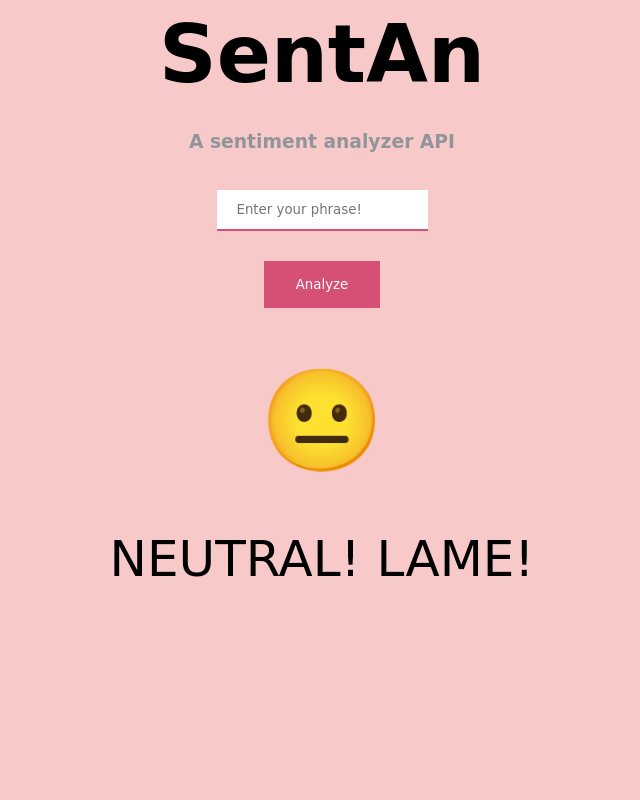
After one commit to LeanaNeuber/SentimentAnalysis, a Flask app: template app/templates/index_neutral.html in a window 1280 px wide. The commit adds this page. Shown: the whole page, without its empty margins (318-958 px from the left). Run offline with Flask 2, Linux system fonts and the light colour scheme; the template is opened without the code that fills it, so the values that code supplies are empty; parts of the project's set-up code (start-up, migrations or seed data) failed here and were passed over.

Commit message:
Adding frontend

```diff
--- a/app/app.py
+++ b/app/app.py
@@ -1,59 +1,84 @@
 from flask import Flask, request, render_template
 from redis import RedisError, StrictRedis
 import pickle
-
 import pandas as pd
 import numpy as np
+from sklearn import preprocessing
 from sklearn.feature_extraction.text import TfidfVectorizer
+from sklearn.feature_extraction.text import TfidfTransformer
+from sklearn.feature_extraction.text import CountVectorizer
 from sklearn.model_selection import train_test_split
+from sklearn import model_selection, svm
+from sklearn.linear_model import SGDClassifier
 from sklearn.metrics import accuracy_score
-from sklearn.linear_model import LogisticRegression
+from sklearn.utils.validation import column_or_1d
+from sklearn.pipeline import Pipeline
 
 app = Flask(__name__)
-
 # ML code for sentiment analysis, could also be in an extra class
 def train_model():
     # do something to train model etc.
-	dataset = pd.read_csv('data.csv')
-	vector = TfidfVectorizer(sublinear_tf=True)
-	tf_vector =  vector.fit(np.array(dataset.iloc[:, 1]).ravel().astype('U'))
-	X = tf_vector.transform(np.array(dataset.iloc[:, 1]).ravel())
-	y = np.array(dataset.iloc[:, 0]).ravel()
-	X_train, X_test, y_train, y_test = train_test_split(X, y, test_size=0.2, random_state=30)
-	model = LogisticRegression(solver='lbfgs')
-	model.fit(X_train, y_train)
+    print('###### Load dataset')
+    dataset = pd.read_csv('app/Sentiment_Reviews.csv',index_col=0)
+    X = dataset[['Reviews']]
+    y = dataset[['Sentiment']]
+    le = preprocessing.LabelEncoder()
+    le.fit(y)
+    y = (le.transform(y))
+    X_train, X_test, y_train, y_test = train_test_split(X, y, test_size=0.2, random_state=38)
+    print('###### train model')
+    text_clf_svm = Pipeline([('vect', CountVectorizer()), ('tfidf', TfidfTransformer(use_idf=False)), ('clf-svm', SGDClassifier(loss='modified_huber', penalty='l2', alpha=0.001, random_state=42, max_iter=20))])
+    text_clf_svm = text_clf_svm.fit(X_train['Reviews'], y_train)
     # store model to redis with pickle
-    pickled_model = pickle.dumps(model)
+    print('###### store model to redis with pickle')
+    pickled_model = pickle.dumps(text_clf_svm)
 
     try:
+        print('###### redis client set start TEST')
+        redis_client.set('test','test_value')
+        print('###### redis client set end TEST')
+
+        print('###### redis client set start')
         redis_client.set('ml_model', pickled_model)
+        print('###### redis client set end')
+        return
     except RedisError:
-        status = "fail"
+        return "###### fail1"
 
 
 # Get sentiment for phrase for pretrained model
 def get_sentiment(phrase):
     # Get stored model from redis
     try:
-        unpacked_model = pickle.loads(redis_client.get('ml_model'))
-		#apply model on phrase
-		test_prediction_lr = unpacked_model.predict(phrase)
-		test_prediction
-        return test_prediction
+        print('###### redis client')
+        client_value = redis_client.get('ml_model')
+        print('###### unpacked model')
+        unpacked_model = pickle.loads(client_value)
+        #apply model on phrase
+        print('###### apply model')
+        result = unpacked_model.predict([phrase])
+        return int(result)
     except RedisError:
-        return "fail"
+        return "###### fail2"
 
 
 @app.route('/', methods=['GET', 'POST'])
 def index():
-    train_model()
     if request.method == 'POST':
         phrase = request.form
         if phrase['form_type'] == 'get_sentiment':
+            sent = get_sentiment(phrase['phrase'])
+            print(sent)
+            if sent == 1:
+                return render_template('index_neutral.html')
+            elif sent == 2:
+                return render_template('index_positive.html')
+            elif sent == 0:
+                return render_template('index_negative.html')
 
-			return get_sentiment(phrase['phrase'])
     return render_template('index.html')
 
 if __name__ == '__main__':
     redis_client = StrictRedis(host='redis', port=6379)
+    train_model()
     app.run(host='0.0.0.0')
--- /dev/null
+++ b/app/static/css/main.css
@@ -0,0 +1,48 @@
+.sentAn {
+  background-color: #F7CAC9;
+  background-size: cover;
+  background-position: center center;
+  text-align:center;
+}
+
+.sansserif {
+  font-family: Arial, Helvetica, sans-serif;
+}
+
+h1 {
+  font-family: 'Dancing Script', cursive;
+  font-size: 80px;
+  margin-bottom: 30px;
+}
+
+h3 {
+  font-family: 'Comic Sans MS', sans-serif;
+  color:#919499;
+  margin-bottom: 30px;
+}
+
+input[type=text] {
+  font-family: Comic Sans MS;
+  padding: 12px 20px;
+  margin: 8px 0;
+  box-sizing: border-box;
+  border: none;
+  border-bottom: 2px solid #D65076;
+  transition: width 0.4s ease-in-out;
+}
+
+
+input[type=text]:focus {
+  width: 50%;
+}
+
+input[type=button], input[type=submit], input[type=reset] {
+  font-family: Comic Sans MS;
+  background-color: #D65076;
+  border: none;
+  color: white;
+  padding: 16px 32px;
+  text-decoration: none;
+  margin: 4px 2px;
+  cursor: pointer;
+}
--- /dev/null
+++ b/app/templates/index_neutral.html
@@ -0,0 +1,19 @@
+<HTML>
+ <head>
+    <link rel="stylesheet" type= "text/css"  href="{{ url_for('static', filename='css/main.css') }}">
+  </head>
+<BODY class="sentAn">
+    <center>
+    <h1>SentAn</h1>
+    <h3>A sentiment analyzer API</h3>
+    <form method="POST" action="">
+        <input type = "text" name = "phrase" placeholder="Enter your phrase!" /> <br>
+        <input type="hidden" name="form_type" value="get_sentiment"/><br>
+         <input type = "submit" value="Analyze">
+    </form>
+    <p style="margin:50;font-size:100px">&#128528;</p>
+    <p style="margin:0;font-size:50;font-family: 'Comic Sans MS', sans-serif;">NEUTRAL! LAME!</p>
+    </center>
+
+</BODY>
+</HTML>
--- a/docker-compose.yaml
+++ b/docker-compose.yaml
@@ -1,9 +1,10 @@
 version: "3"
-
 services:
   app:
     build: .
     ports:
     - "5000:5000"
+    depends_on:
+      - "redis"
   redis:
     image: "redis:alpine"
--- a/requirements.txt
+++ b/requirements.txt
@@ -1,2 +1,6 @@
 flask
 redis
+scikit-learn
+matplotlib
+numpy
+pandas
```
Also changed, not shown: app/templates/index.html (+11 -7 lines), app/templates/index_negative.html (added, +19 -0 lines), app/templates/index_positive.html (added, +19 -0 lines), 2 other files.
